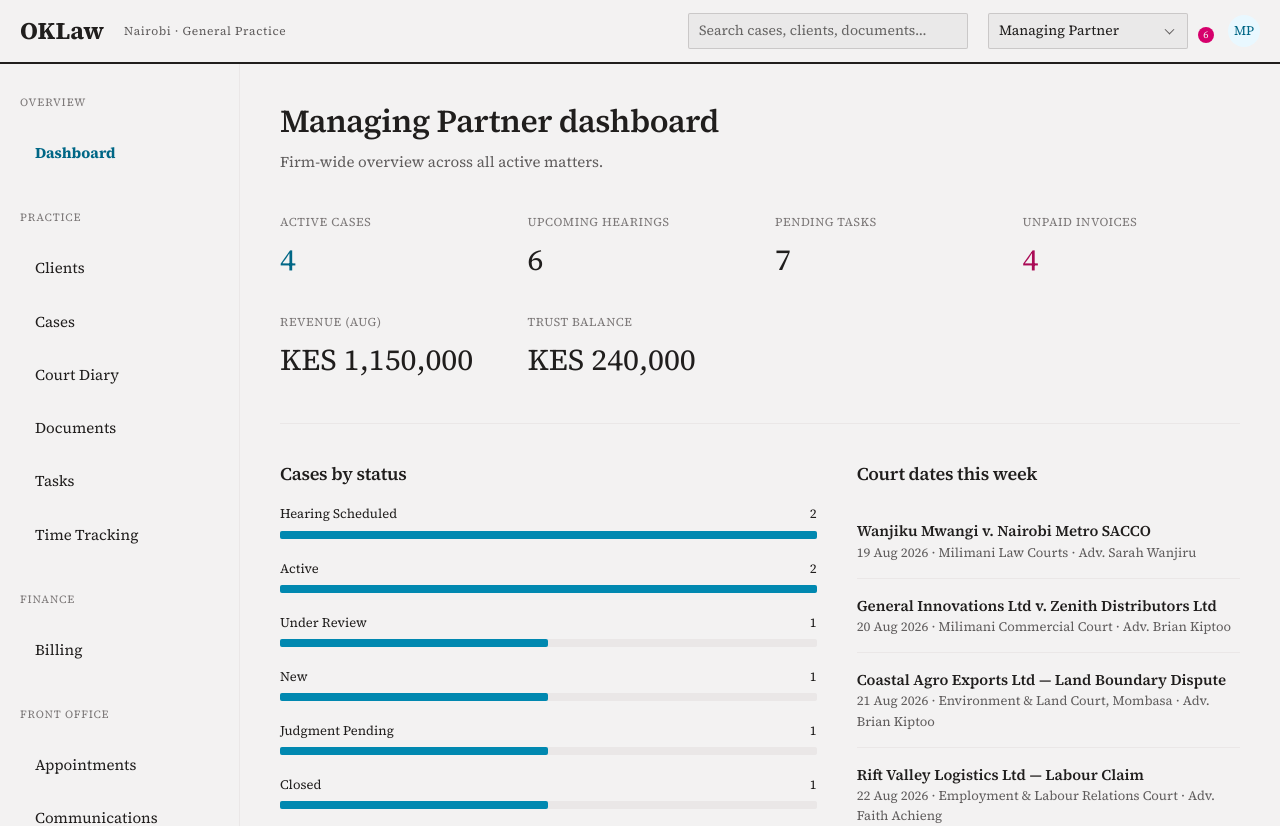
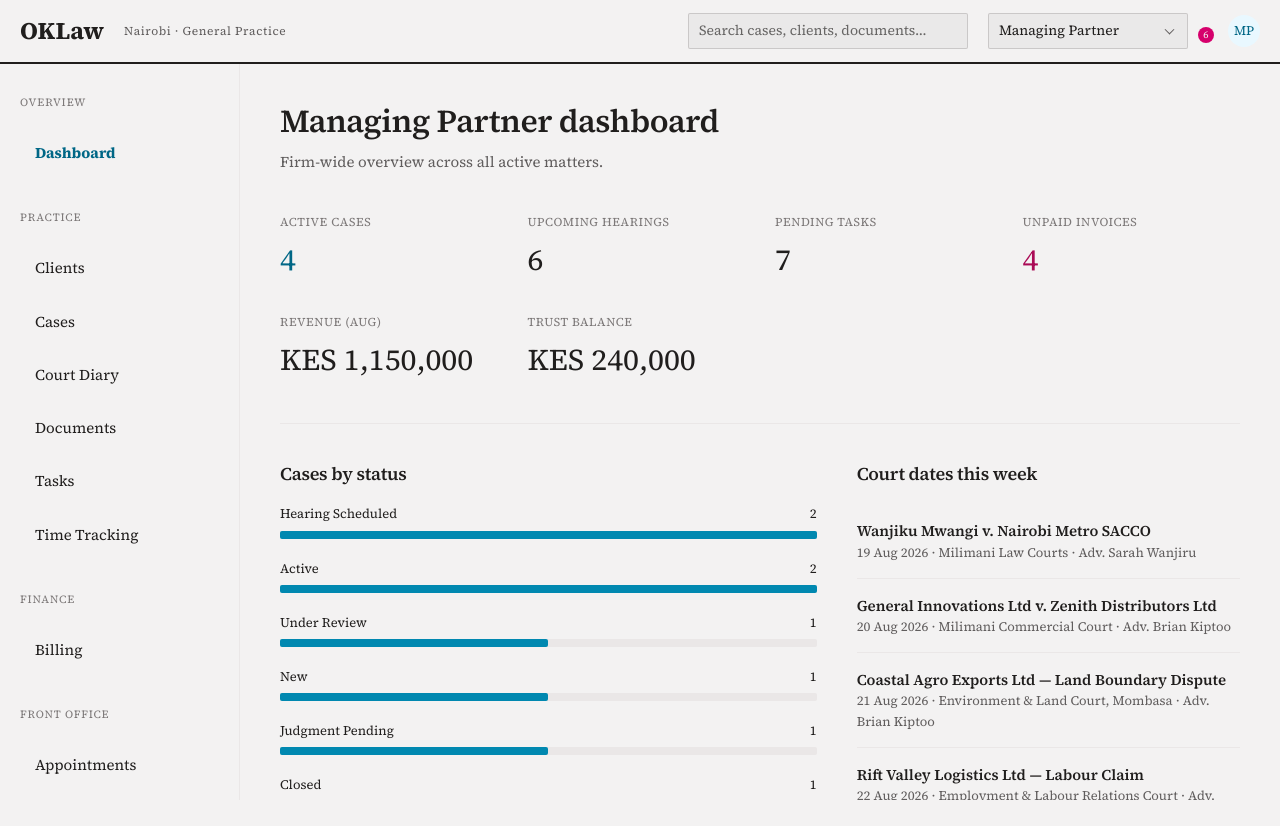
Before and after one commit to youneedgreg/law-firm_management_system, a Next.js app: page /dashboard in a window 1280 px wide. Shown: the top 826 px of the page. After the commit the page ends 800 px from the top, so only its background shows below. Built offline with nearby package versions, Linux system fonts and the light colour scheme.

Commit message:
fix: constrain viewport and enable independent scroll regions in the portal shell layout

```diff
--- a/src/app/globals.css
+++ b/src/app/globals.css
@@ -14,21 +14,35 @@ html {
 }
 
 body {
-  min-height: 100%;
+  height: 100%;
+}
+
+/* Only shell routes own the viewport; anything else (a framework error page,
+   say) keeps ordinary document scrolling. */
+body:has(.shell) {
+  overflow: hidden;
 }
 
 /* ── shell ─────────────────────────────────────────────────────────────── */
 
+/* The shell is a fixed viewport frame: the masthead never scrolls away, and
+   the sidebar and the content pane each own their own scrollbar. `dvh` keeps
+   the frame honest on mobile browsers whose toolbars resize the viewport. */
 .shell {
   display: flex;
   flex-direction: column;
-  min-height: 100vh;
+  height: 100vh;
+  height: 100dvh;
+  overflow: hidden;
 }
 
 .shell-body {
   display: flex;
   flex: 1;
   position: relative;
+  /* Without this a tall child stretches the row past the frame instead of
+     scrolling inside it. */
+  min-height: 0;
 }
 
 /* ── top bar ───────────────────────────────────────────────────────────── */
@@ -143,6 +157,8 @@ body {
   padding: var(--space-6) var(--space-4);
   border-right: 1px solid var(--color-neutral-200);
   overflow-y: auto;
+  /* Reaching the end of the nav must not hand the wheel to the content pane. */
+  overscroll-behavior: contain;
 }
 
 .sidebar-section {
@@ -219,6 +235,8 @@ body {
   flex: 1;
   padding: var(--space-8);
   min-width: 0;
+  overflow-y: auto;
+  overscroll-behavior: contain;
 }
 
 @media (max-width: 899px) {
@@ -575,6 +593,7 @@ body {
   padding: var(--space-4) var(--space-6);
   border-bottom: 2px solid var(--color-text);
   flex-wrap: wrap;
+  flex-shrink: 0;
 }
 
 .portal-brand {
@@ -601,6 +620,7 @@ body {
   padding: var(--space-4) var(--space-6);
   border-bottom: 1px solid var(--color-neutral-300);
   flex-wrap: wrap;
+  flex-shrink: 0;
 }
 
 .portal-nav a {
@@ -621,9 +641,17 @@ body {
   border-bottom-color: var(--color-accent);
 }
 
+/* The scroll box spans the full width so its scrollbar sits at the window
+   edge; the measure is held by the inner wrapper. */
 .portal-content {
   flex: 1;
+  min-height: 0;
+  overflow-y: auto;
+  overscroll-behavior: contain;
   padding: var(--space-6);
+}
+
+.portal-content-inner {
   max-width: 1100px;
   margin: 0 auto;
   width: 100%;
--- a/src/components/PortalShell.tsx
+++ b/src/components/PortalShell.tsx
@@ -52,7 +52,9 @@ export function PortalShell({ children }: { children: React.ReactNode }) {
         ))}
       </nav>
 
-      <main className="portal-content">{children}</main>
+      <main className="portal-content">
+        <div className="portal-content-inner">{children}</div>
+      </main>
     </div>
   );
 }
```
